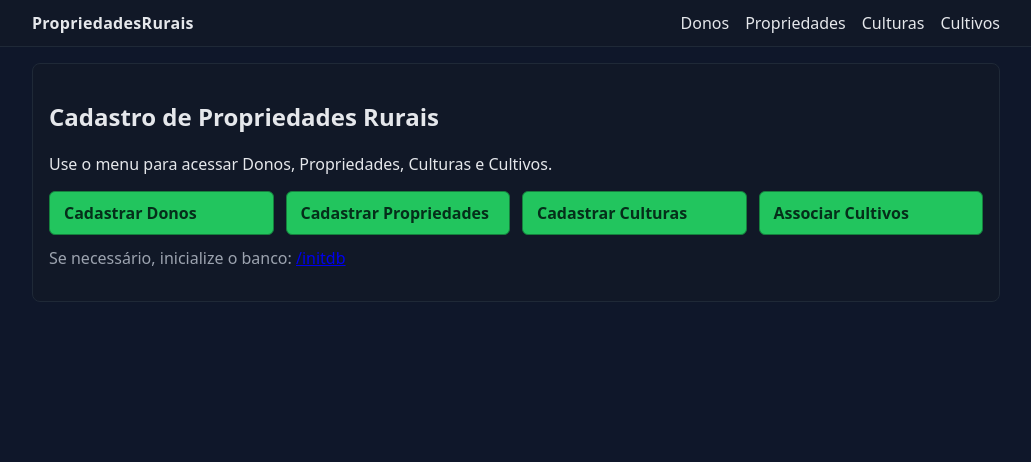
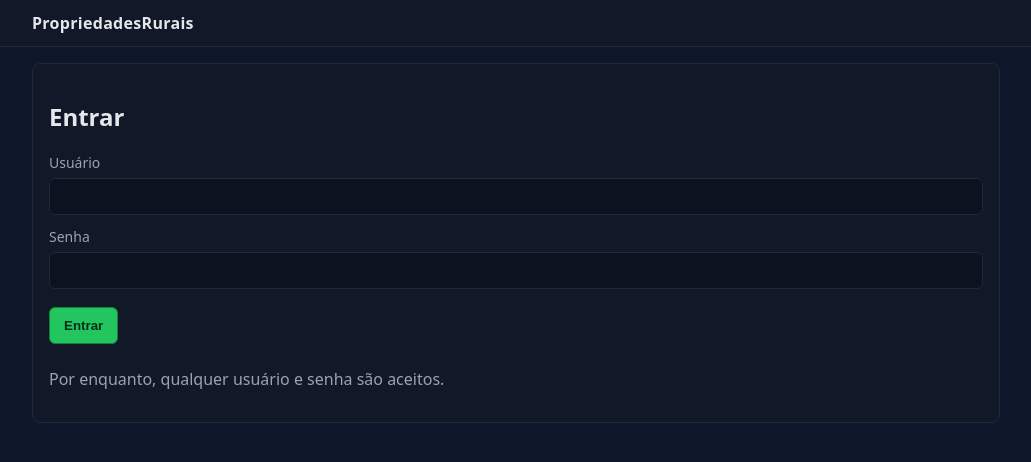
Before and after one commit to FabianoTaguchi/Fazenda1.0, a Flask app: page / in a window 1280 px wide. Shown: the top 462 px of the page, without its empty margins (124-1155 px from the left). Run offline with Flask 2, Linux system fonts and the light colour scheme.

Commit message:
Refatoração: app front-end Flask, sem DB; rotas e templates atualizados; navegação e login simplificados

```diff
--- /dev/null
+++ b/app.py
@@ -0,0 +1,54 @@
+import os
+from flask import Flask, render_template, request, redirect, url_for, flash
+
+app = Flask(__name__)
+# Necessário para uso de sessões (flash, etc.)
+app.config['SECRET_KEY'] = os.getenv('SECRET_KEY', 'dev-secret-change-me')
+
+@app.route('/index')
+def index():
+    return render_template('index.html', show_menu=True)
+
+@app.route('/owners', methods=['GET'])
+def owners():
+    donos = []
+    return render_template('owners.html', donos=donos, show_menu=True)
+
+@app.route('/propriedades', methods=['GET'])
+def propriedades():
+    donos = []
+    props = []
+    return render_template('propriedades.html', donos=donos, propriedades=props, show_menu=True)
+
+@app.route('/culturas', methods=['GET'])
+def culturas():
+        culturas = []
+        return render_template('culturas.html', culturas=culturas, show_menu=True)
+
+@app.route('/cultivos', methods=['GET'])
+def cultivos():
+    propriedades = []
+    culturas = []
+    cultivos = []
+    return render_template('cultivos.html', propriedades=propriedades, culturas=culturas, cultivos=cultivos, show_menu=True)
+
+@app.route('/', methods=['GET', 'POST'])
+def login():
+    if request.method == 'POST':
+        username = request.form.get('username', '').strip()
+        password = request.form.get('password', '')
+        if not username or not password:
+            flash('Informe usuário e senha.', 'warning')
+            return redirect(url_for('login'))
+
+        # Aceita qualquer combinação por enquanto
+        flash('Login aceito.', 'success')
+        return redirect(url_for('index'))
+    return render_template('login.html', show_menu=False)
+
+# Verifica se o arquivo é o principal do projeto
+if __name__ == '__main__':
+    # Runner da aplicação (configurável via env HOST/PORT)
+    host = os.getenv('HOST', '127.0.0.1')
+    port = int(os.getenv('PORT', '5600'))
+    app.run(host=host, port=port, debug=True)
--- a/propriedades_digitais/app.py
+++ /dev/null
@@ -1,177 +0,0 @@
-import os
-import sqlite3
-from flask import Flask, render_template, request, redirect, url_for, flash, g
-
-
-def create_app():
-    app = Flask(__name__)
-    app.config['SECRET_KEY'] = 'dev-key-change-me'
-
-    base_dir = os.path.dirname(os.path.abspath(__file__))
-    instance_dir = os.path.join(base_dir, 'instance')
-    os.makedirs(instance_dir, exist_ok=True)
-    app.config['DATABASE'] = os.path.join(instance_dir, 'rural.db')
-
-    @app.before_request
-    def before_request():
-        g.db = sqlite3.connect(app.config['DATABASE'])
-        g.db.row_factory = sqlite3.Row
-
-    @app.teardown_request
-    def teardown_request(exception):
-        db = getattr(g, 'db', None)
-        if db is not None:
-            db.close()
-
-    def init_db():
-        schema_path = os.path.join(base_dir, 'sql', 'schema.sql')
-        with app.open_resource(schema_path, mode='r') as f:
-            g.db.executescript(f.read())
-        g.db.commit()
-
-    @app.route('/initdb')
-    def initdb_route():
-        init_db()
-        flash('Banco inicializado com sucesso.', 'success')
-        return redirect(url_for('index'))
-
-    @app.route('/')
-    def index():
-        return render_template('index.html')
-
-    # Donos
-    @app.route('/owners', methods=['GET', 'POST'])
-    def owners():
-        if request.method == 'POST':
-            nome = request.form.get('nome', '').strip()
-            cpf_cnpj = request.form.get('cpf_cnpj', '').strip()
-            email = request.form.get('email', '').strip()
-            telefone = request.form.get('telefone', '').strip()
-
-            if not nome or not cpf_cnpj:
-                flash('Nome e CPF/CNPJ são obrigatórios', 'warning')
-                return redirect(url_for('owners'))
-            try:
-                g.db.execute(
-                    'INSERT INTO dono (nome, cpf_cnpj, email, telefone) VALUES (?, ?, ?, ?)',
-                    (nome, cpf_cnpj, email, telefone)
-                )
-                g.db.commit()
-                flash('Dono cadastrado com sucesso', 'success')
-            except sqlite3.IntegrityError:
-                flash('CPF/CNPJ já cadastrado', 'danger')
-            return redirect(url_for('owners'))
-
-        donos = g.db.execute('SELECT * FROM dono ORDER BY nome').fetchall()
-        return render_template('owners.html', donos=donos)
-
-    # Propriedades
-    @app.route('/propriedades', methods=['GET', 'POST'])
-    def propriedades():
-        if request.method == 'POST':
-            nome = request.form.get('nome', '').strip()
-            municipio = request.form.get('municipio', '').strip()
-            estado = request.form.get('estado', '').strip().upper()
-            area_total = request.form.get('area_total', '').strip()
-            dono_id = request.form.get('dono_id')
-
-            if not (nome and municipio and estado and area_total and dono_id):
-                flash('Todos os campos são obrigatórios', 'warning')
-                return redirect(url_for('propriedades'))
-            try:
-                area_val = float(area_total)
-                if area_val < 0:
-                    raise ValueError('Área negativa')
-            except ValueError:
-                flash('Área deve ser um número não negativo', 'warning')
-                return redirect(url_for('propriedades'))
-
-            try:
-                g.db.execute(
-                    'INSERT INTO propriedade (nome, municipio, estado, area_total_ha, dono_id) VALUES (?, ?, ?, ?, ?)',
-                    (nome, municipio, estado, area_val, int(dono_id))
-                )
-                g.db.commit()
-                flash('Propriedade cadastrada com sucesso', 'success')
-            except sqlite3.IntegrityError:
-                flash('Falha ao cadastrar propriedade (verifique Dono válido)', 'danger')
-            return redirect(url_for('propriedades'))
-
-        donos = g.db.execute('SELECT id, nome FROM dono ORDER BY nome').fetchall()
-        props = g.db.execute(
-            'SELECT p.id, p.nome, p.municipio, p.estado, p.area_total_ha, d.nome as dono_nome '
-            'FROM propriedade p JOIN dono d ON d.id = p.dono_id ORDER BY p.nome'
-        ).fetchall()
-        return render_template('propriedades.html', donos=donos, propriedades=props)
-
-    # Culturas
-    @app.route('/culturas', methods=['GET', 'POST'])
-    def culturas():
-        if request.method == 'POST':
-            nome = request.form.get('nome', '').strip()
-            especie = request.form.get('especie', '').strip()
-            ciclo = request.form.get('ciclo', '').strip() or None
-
-            if not nome:
-                flash('Nome da cultura é obrigatório', 'warning')
-                return redirect(url_for('culturas'))
-
-            g.db.execute(
-                'INSERT INTO cultura (nome, especie, ciclo) VALUES (?, ?, ?)',
-                (nome, especie or None, ciclo)
-            )
-            g.db.commit()
-            flash('Cultura cadastrada com sucesso', 'success')
-            return redirect(url_for('culturas'))
-
-        culturas = g.db.execute('SELECT * FROM cultura ORDER BY nome').fetchall()
-        return render_template('culturas.html', culturas=culturas)
-
-    # Cultivos (associação Propriedade x Cultura)
-    @app.route('/cultivos', methods=['GET', 'POST'])
-    def cultivos():
-        if request.method == 'POST':
-            propriedade_id = request.form.get('propriedade_id')
-            cultura_id = request.form.get('cultura_id')
-            area_cultivada = request.form.get('area_cultivada')
-            data_plantio = request.form.get('data_plantio') or None
-            data_colheita = request.form.get('data_colheita') or None
-
-            if not (propriedade_id and cultura_id and area_cultivada):
-                flash('Propriedade, Cultura e Área são obrigatórios', 'warning')
-                return redirect(url_for('cultivos'))
-            try:
-                area_val = float(area_cultivada)
-                if area_val < 0:
-                    raise ValueError('Área negativa')
-            except ValueError:
-                flash('Área cultivada deve ser número não negativo', 'warning')
-                return redirect(url_for('cultivos'))
-
-            try:
-                g.db.execute(
-                    'INSERT INTO cultivo (propriedade_id, cultura_id, area_cultivada_ha, data_plantio, data_colheita_prevista) '
-                    'VALUES (?, ?, ?, ?, ?)',
-                    (int(propriedade_id), int(cultura_id), area_val, data_plantio, data_colheita)
-                )
-                g.db.commit()
-                flash('Cultivo cadastrado com sucesso', 'success')
-            except sqlite3.IntegrityError:
-                flash('Falha ao cadastrar cultivo (verifique Propriedade/Cultura válidas)', 'danger')
-            return redirect(url_for('cultivos'))
-
-        propriedades = g.db.execute('SELECT id, nome FROM propriedade ORDER BY nome').fetchall()
-        culturas = g.db.execute('SELECT id, nome FROM cultura ORDER BY nome').fetchall()
-        cultivos = g.db.execute(
-            'SELECT c.id, p.nome AS propriedade, cu.nome AS cultura, c.area_cultivada_ha, c.data_plantio, c.data_colheita_prevista '
-            'FROM cultivo c JOIN propriedade p ON p.id = c.propriedade_id JOIN cultura cu ON cu.id = c.cultura_id '
-            'ORDER BY p.nome, cu.nome'
-        ).fetchall()
-        return render_template('cultivos.html', propriedades=propriedades, culturas=culturas, cultivos=cultivos)
-
-    return app
-
-
-if __name__ == '__main__':
-    app = create_app()
-    app.run(host='127.0.0.1', port=5600, debug=False)
--- a/propriedades_digitais/templates/base.html
+++ b/templates/base.html
@@ -10,12 +10,15 @@
     <nav class="navbar">
       <div class="container">
         <div class="brand"><a href="{{ url_for('index') }}" style="color:inherit;text-decoration:none;">PropriedadesRurais</a></div>
+        {% if show_menu %}
         <ul class="menu">
-          <li><a href="{{ url_for('owners') }}">Donos</a></li>
+          <li><a href="{{ url_for('owners') }}">Proprietários</a></li>
           <li><a href="{{ url_for('propriedades') }}">Propriedades</a></li>
           <li><a href="{{ url_for('culturas') }}">Culturas</a></li>
           <li><a href="{{ url_for('cultivos') }}">Cultivos</a></li>
+          <li style="margin-left:auto;"><a href="{{ url_for('login') }}">Logoff</a></li>
         </ul>
+        {% endif %}
       </div>
     </nav>
     <main class="container">
@@ -30,6 +33,5 @@
       {% endwith %}
       {% block content %}{% endblock %}
     </main>
-    <script src="{{ url_for('static', filename='assets/js/main.js') }}"></script>
   </body>
 </html>
--- a/propriedades_digitais/templates/index.html
+++ b/templates/index.html
@@ -3,13 +3,12 @@
 {% block content %}
 <section class="card">
   <h1>Cadastro de Propriedades Rurais</h1>
-  <p>Use o menu para acessar Donos, Propriedades, Culturas e Cultivos.</p>
+  <p>Use o menu para acessar Proprietários, Propriedades, Culturas e Cultivos.</p>
   <div class="grid">
-    <a class="button" href="{{ url_for('owners') }}">Cadastrar Donos</a>
+    <a class="button" href="{{ url_for('owners') }}">Cadastrar Proprietários</a>
     <a class="button" href="{{ url_for('propriedades') }}">Cadastrar Propriedades</a>
     <a class="button" href="{{ url_for('culturas') }}">Cadastrar Culturas</a>
     <a class="button" href="{{ url_for('cultivos') }}">Associar Cultivos</a>
   </div>
-  <p style="color:#9ca3af;margin-top:12px;">Se necessário, inicialize o banco: <a href="{{ url_for('initdb_route') }}">/initdb</a></p>
   </section>
 {% endblock %}
--- /dev/null
+++ b/templates/login.html
@@ -0,0 +1,21 @@
+{% extends 'base.html' %}
+{% block title %}Entrar — Propriedades Rurais{% endblock %}
+{% block content %}
+<section class="card">
+  <h1>Entrar</h1>
+  <form class="form" method="post">
+    <div class="form-row">
+      <label for="username">Usuário</label>
+      <input type="text" id="username" name="username" required />
+    </div>
+    <div class="form-row">
+      <label for="password">Senha</label>
+      <input type="password" id="password" name="password" required />
+    </div>
+    <div class="form-actions">
+      <button type="submit" class="button">Entrar</button>
+    </div>
+    <p style="color:#9ca3af;margin-top:12px;">Por enquanto, qualquer usuário e senha são aceitos.</p>
+  </form>
+</section>
+{% endblock %}
--- a/propriedades_digitais/templates/propriedades.html
+++ b/templates/propriedades.html
@@ -21,7 +21,7 @@
       <input type="number" step="0.01" id="area_total" name="area_total" required />
     </div>
     <div class="form-row">
-      <label for="dono_id">Dono da propriedade</label>
+      <label for="dono_id">Proprietário da propriedade</label>
       <select id="dono_id" name="dono_id" required>
         <option value="">Selecione...</option>
         {% for d in donos %}
@@ -44,7 +44,7 @@
         <th>Nome</th>
         <th>Município/UF</th>
         <th>Área (ha)</th>
-        <th>Dono</th>
+        <th>Proprietário</th>
       </tr>
     </thead>
     <tbody>
```
Also changed, not shown: sql/schema.sql (renamed from propriedades_digitais/sql/schema.sql, +7 -0 lines), templates/owners.html (renamed from propriedades_digitais/templates/owners.html, +5 -5 lines), static/assets/css/styles.css (renamed from propriedades_digitais/static/assets/css/styles.css), static/assets/js/main.js (renamed from propriedades_digitais/static/assets/js/main.js), templates/cultivos.html (renamed from propriedades_digitais/templates/cultivos.html), templates/culturas.html (renamed from propriedades_digitais/templates/culturas.html), 1 other file.
